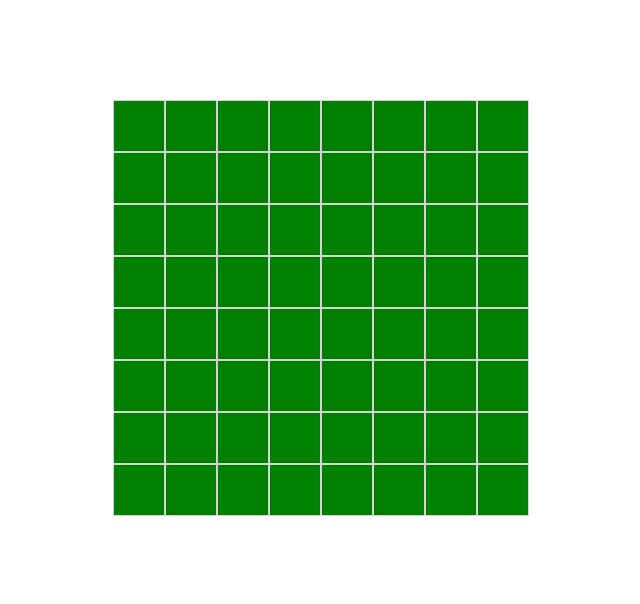
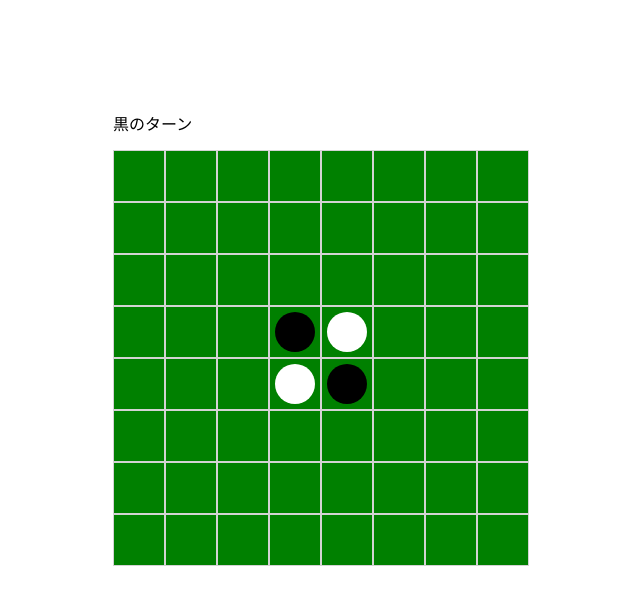
Before and after one commit to mizushima1226/othello-handson, a React (Create React App) app: page / in a window 1280 px wide. Shown: the top 604 px of the page, without its empty margins (319-959 px from the left). Built offline with nearby package versions, Linux system fonts and the light colour scheme.

Commit message:
ひっくり返す機能を実装 (#3)

```diff
--- a/src/components/Cell.tsx
+++ b/src/components/Cell.tsx
@@ -1,9 +1,20 @@
 import styled from 'styled-components';
 
+import { CellStatus } from '../types/type';
 import { COLOR } from '../utils/const';
 
-export const Cell = () => {
-  return <SCell />;
+type Props = {
+  status: CellStatus;
+  onClick: () => void;
+};
+
+export const Cell = (props: Props) => {
+  const { status, onClick } = props;
+  return (
+    <SCell onClick={onClick}>
+      {status === CellStatus.Black ? <SBlackPiece /> : status === CellStatus.White ? <SWhitePiece /> : null}
+    </SCell>
+  );
 };
 
 const SCell = styled.div`
@@ -11,4 +22,21 @@ const SCell = styled.div`
   height: 50px;
   background-color: green;
   border: 1px solid ${COLOR.BORDER};
+  display: flex;
+  justify-content: center;
+  align-items: center;
 `;
+
+const SPiece = styled.div`
+  width: 40px;
+  height: 40px;
+  border-radius: 20px;
+`;
+
+const SBlackPiece = styled(SPiece)`
+  background-color: ${COLOR.BLACK};
+`;
+
+const SWhitePiece = styled(SPiece)`
+  background-color: ${COLOR.WHITE};
+`;
--- a/src/components/Othello.tsx
+++ b/src/components/Othello.tsx
@@ -3,26 +3,55 @@ import styled from 'styled-components';
 
 import { Cell } from './Cell';
 
-import { CellStatus } from '../types/type';
-
-const X_NUM = 8;
-const Y_NUM = 8;
+import { CellInfo, CellStatus } from '../types/type';
+import { ROW_MAX_NUM, COL_MAX_NUM } from '../utils/const';
+import { reverce } from '../utils/othelloUtil';
 
 const initHistory = (): Array<Array<CellStatus>> => {
-  const data = Array(Y_NUM).fill(Array(X_NUM).fill(CellStatus.Empty));
+  const temRow = Array(COL_MAX_NUM).fill(CellStatus.Empty);
+  const data = Array(ROW_MAX_NUM)
+    .fill(null)
+    .map(() => [...temRow]);
+
+  // 黒を配置
+  data[3][3] = CellStatus.Black;
+  data[4][4] = CellStatus.Black;
+  // 白を配置
+  data[3][4] = CellStatus.White;
+  data[4][3] = CellStatus.White;
+
   return data;
 };
 
 export const Othello = () => {
   const [histories, setHistories] = useState([initHistory()]);
-  const [turn, setTurn] = useState(0);
+  const [turnCount, setRurnCount] = useState(0);
+  const [isFirstTurn, setIsFirstTurn] = useState(true);
+
+  const onClickCell = (rowIndex: number, colIndex: number) => {
+    const cell: CellInfo = { rowIndex, colIndex, status: isFirstTurn ? CellStatus.Black : CellStatus.White };
+    const result = reverce(histories[turnCount], cell);
+
+    if (!result) {
+      return;
+    }
+
+    const newHistories = histories.map((history) => history.map((row) => [...row]));
+    newHistories.push(result);
+
+    setHistories(newHistories);
+    setRurnCount(turnCount + 1);
+    setIsFirstTurn(!isFirstTurn);
+  };
+
   return (
     <>
       <SPage>
-        {histories[turn].map((row, rowNum) => (
-          <SRow key={rowNum}>
-            {row.map((cell, idx) => (
-              <Cell key={idx} />
+        <p>{isFirstTurn ? '黒のターン' : '白のターン'}</p>
+        {histories[turnCount].map((row, rowIndex) => (
+          <SRow key={rowIndex}>
+            {row.map((status, colIndex) => (
+              <Cell key={colIndex} status={status} onClick={() => onClickCell(rowIndex, colIndex)} />
             ))}
           </SRow>
         ))}
@@ -33,7 +62,7 @@ export const Othello = () => {
 
 const SPage = styled.div`
   margin-top: 100px;
-  background-color: #000;
+  // background-color: #000;
 `;
 
 const SRow = styled.div`
--- a/src/utils/const.ts
+++ b/src/utils/const.ts
@@ -1,3 +1,8 @@
 export const COLOR = {
   BORDER: '#d3d3d3',
+  BLACK: '#000',
+  WHITE: '#fff',
 };
+
+export const ROW_MAX_NUM = 8;
+export const COL_MAX_NUM = 8;
--- /dev/null
+++ b/src/utils/othelloUtil.ts
@@ -0,0 +1,85 @@
+import { CellStatus, CellInfo, Position } from '../types/type';
+import { ROW_MAX_NUM, COL_MAX_NUM } from '../utils/const';
+
+type Direction = {
+  rowIndex: 0 | 1 | -1;
+  colIndex: 0 | 1 | -1;
+};
+
+const directions: Array<Direction> = [
+  { rowIndex: 0, colIndex: 1 },
+  { rowIndex: 0, colIndex: -1 },
+  { rowIndex: -1, colIndex: 0 },
+  { rowIndex: 1, colIndex: 0 },
+  { rowIndex: -1, colIndex: 1 },
+  { rowIndex: 1, colIndex: -1 },
+  { rowIndex: 1, colIndex: 1 },
+  { rowIndex: -1, colIndex: -1 },
+];
+
+export const reverce = (data: Array<Array<CellStatus>>, cell: CellInfo): Array<Array<CellStatus>> | null => {
+  const current = data[cell.rowIndex][cell.colIndex];
+
+  // 配置済みのセルにコマは置けない
+  if (current !== CellStatus.Empty) return null;
+
+  // 各方向ごとにひっくり返す位置のリストを取得
+  const list = directions.map((direction) => {
+    let position = getNextPosition(cell, direction);
+
+    if (position === null) return [];
+
+    const temp: Position[] = [];
+    while (true) {
+      const targetCellStatus: CellStatus = data[position.rowIndex][position.colIndex];
+
+      // セルが空白の場合、空配列をリターン
+      if (targetCellStatus === CellStatus.Empty) return [];
+
+      // 設置するコマと同じ色の場合、結果をリターン
+      if (targetCellStatus === cell.status) return temp;
+
+      temp.push(position);
+
+      position = getNextPosition(position, direction);
+
+      // 次のポジションが存在しない場合、空配列をリターン
+      if (position === null) return [];
+    }
+  });
+
+  // 取得したリストを２次元配列から１次元配列に変換
+  const targetCellPositions: Position[] = list.reduce((preArray, currentArray) => {
+    preArray.push(...currentArray);
+    return preArray;
+  }, []);
+
+  // 空配列の場合早期リターン
+  if (targetCellPositions.length === 0) {
+    return null;
+  }
+
+  // ユーザが配置したコマを追加
+  targetCellPositions.push(cell);
+
+  const result = [...data];
+
+  // コマをひっくり返す
+  targetCellPositions.forEach((p) => {
+    result[p.rowIndex][p.colIndex] = cell.status;
+  });
+
+  return result;
+};
+
+const getNextPosition = (p: Position, direction: Direction): Position | null => {
+  const rowIndex = p.rowIndex + direction.rowIndex;
+  const colIndex = p.colIndex + direction.colIndex;
+  if (rowIndex < 0 || colIndex < 0 || rowIndex >= ROW_MAX_NUM || colIndex >= COL_MAX_NUM) {
+    return null;
+  }
+  return {
+    rowIndex: p.rowIndex + direction.rowIndex,
+    colIndex: p.colIndex + direction.colIndex,
+  };
+};
```
Also changed, not shown: src/types/type.ts (+9 -0 lines), 1 other file (tests, documents, lock files or other folders).
